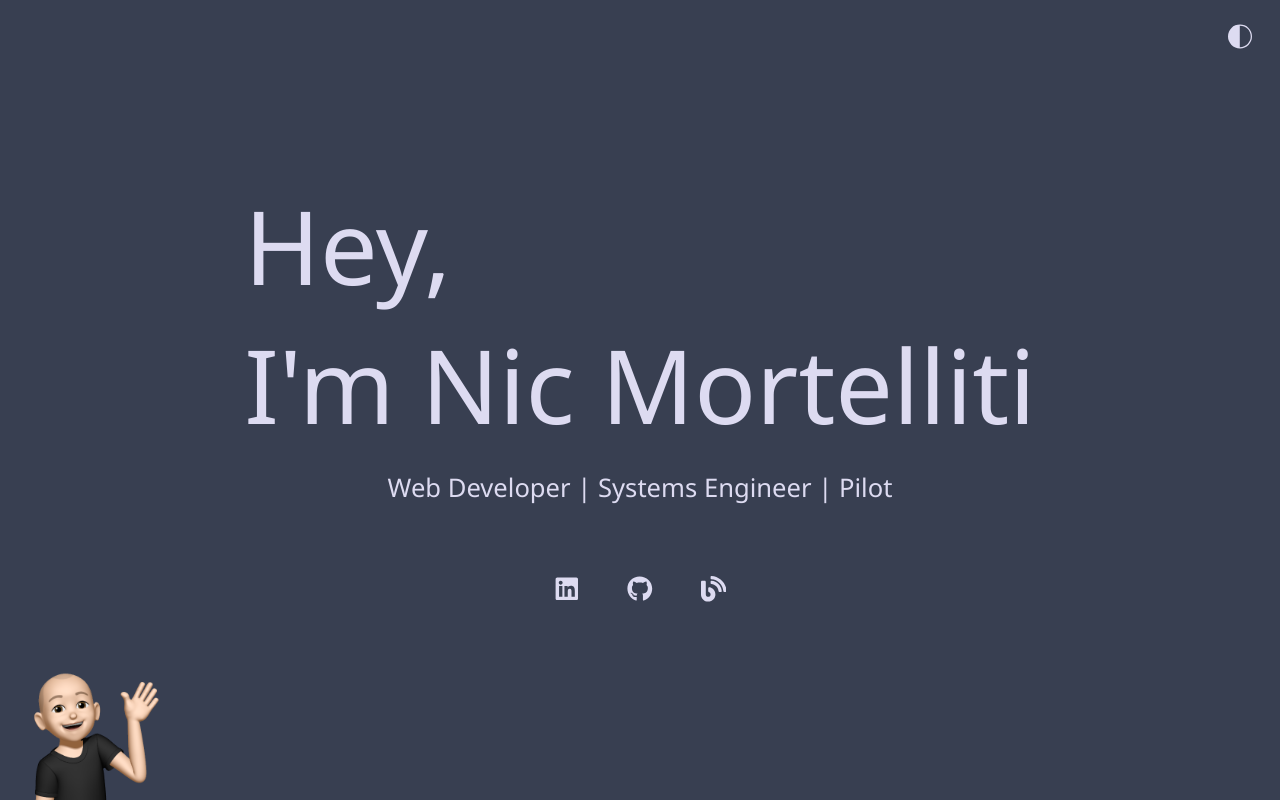
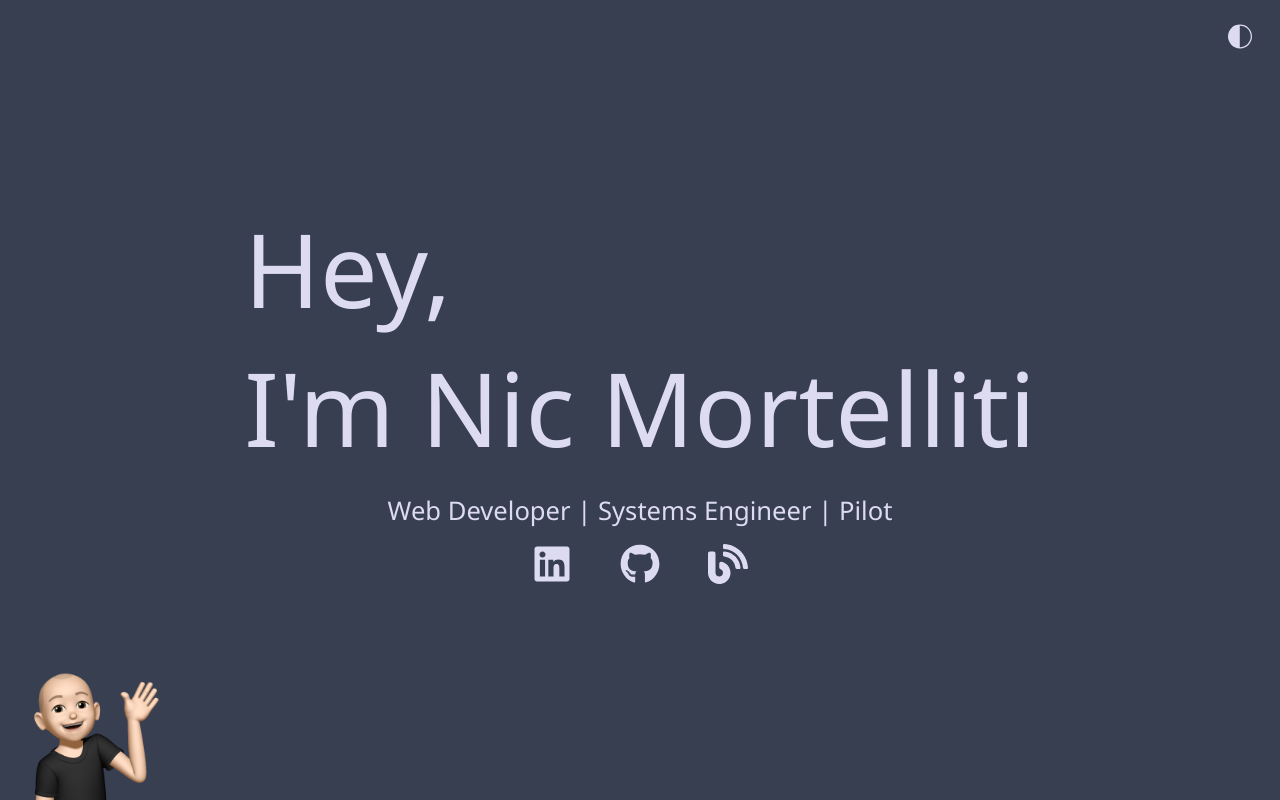
Before and after one commit to NicMortelliti/portfolio, a React (Create React App) app: page / in a window 1280 px wide. Built offline with nearby package versions, Linux system fonts and the light colour scheme.

Commit message:
update wrappers

```diff
--- a/src/components/styles/Page.styled.js
+++ b/src/components/styles/Page.styled.js
@@ -8,8 +8,10 @@ export const Wrapper = styled.div`
   justify-content: center;
   align-items: center;
   text-align: center;
+  gap: 1rem;
 
-  padding: 10%;
-
-  gap: 2rem;
+  h1 {
+    border-bottom: 4px solid;
+    padding-bottom: 4px;
+  }
 `;
--- a/src/components/styles/Wrappers.styled.js
+++ b/src/components/styles/Wrappers.styled.js
@@ -9,5 +9,4 @@ export const SocialWrapper = styled(Template)`
   display: grid;
   grid-template-columns: repeat(3, 1fr);
   gap: 3rem;
-  margin-top: 3rem;
 `;
--- a/src/components/ui/Buttons/Socials.js
+++ b/src/components/ui/Buttons/Socials.js
@@ -11,7 +11,7 @@ const Socials = () => {
     links.map(({ to, icon }, index) => {
       return (
         <Button key={index} href={to}>
-          <p>{icon}</p>
+          {icon}
         </Button>
       );
     });
--- a/src/pages/About/About.js
+++ b/src/pages/About/About.js
@@ -2,7 +2,7 @@ import React from "react";
 import { data } from "../../data/bioData";
 
 // Styled components
-import { Wrapper } from "../../components/styles/Landing.styled";
+import { Wrapper } from "../../components/styles/Page.styled";
 
 const About = () => {
   // For each item in the bio data array, render a paragraph element.
--- a/src/pages/NotFound/NotFound.js
+++ b/src/pages/NotFound/NotFound.js
@@ -3,17 +3,18 @@ import { NavLink } from "react-router-dom";
 
 // Styled components
 import { Button } from "../../components/styles/Buttons.styled";
+import { Wrapper } from "../../components/styles/Page.styled";
 
 const NotFound = ({ setNotFound }) => {
   setNotFound(true);
   return (
-    <>
+    <Wrapper>
       <h1>404</h1>
       <h3>Page Not Found</h3>
       <NavLink to="/">
         <Button>Go Home</Button>
       </NavLink>
-    </>
+    </Wrapper>
   );
 };
 
--- a/src/pages/Portfolio/Portfolio.js
+++ b/src/pages/Portfolio/Portfolio.js
@@ -2,7 +2,7 @@ import React from "react";
 
 // Styled components
 import { Link, LinkCont } from "../../components/styles/Link.styled";
-import { Wrapper } from "../../components/styles/Landing.styled";
+import { Wrapper } from "../../components/styles/Page.styled";
 
 // Data
 import { data } from "../../data/portfolioData";
```
